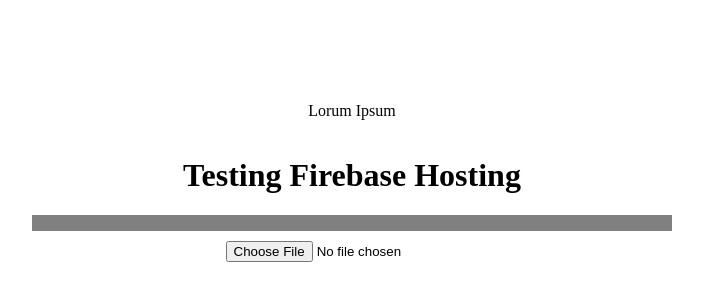
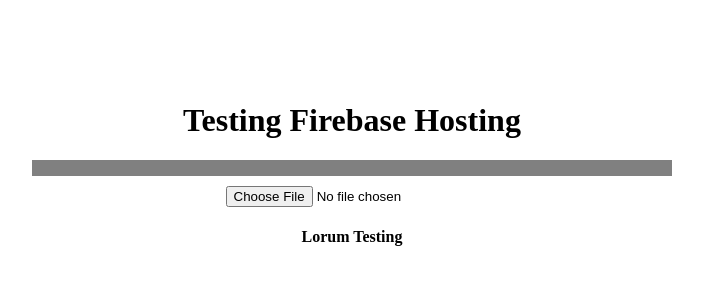
Before and after one commit to Haraldlons/firebase, a plain HTML site: page public/index.html in a window 1280 px wide. Shown: the part 226-526 px from the top of the page, without its empty margins (288-991 px from the left). Drawn offline with Linux system fonts and the light colour scheme.

Commit message:
Test change

```diff
--- a/public/index.html
+++ b/public/index.html
@@ -36,12 +36,12 @@
 
 </head>
 <body>
-<p>Lorum Ipsum</p>
+
 <h1>Testing Firebase Hosting</h1>
 
 <progress value="0" max="100" id="uploader">0%</progress>
 <input type="file" value="upload" id="fileButton" />
-
+<h4>Lorum Testing</h4>
 
 <script src="progressBar.js"></script>
 </body>
```
